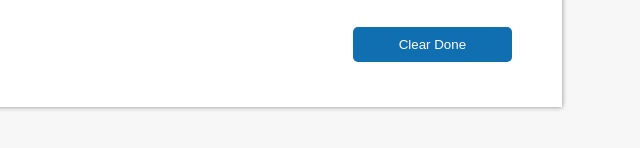
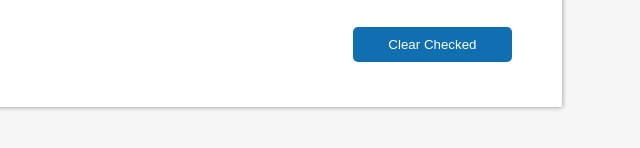
Before and after one commit to glushyk/todo-app-, a plain HTML site: page index.html in a window 1280 px wide. Shown: the part 336-484 px from the top of the page, 640-1280 px from the left. Drawn offline with nearby package versions, Linux system fonts and the light colour scheme.

Commit message:
fix
changed button name

```diff
--- a/index.html
+++ b/index.html
@@ -35,7 +35,7 @@
 		<footer class="row" ng-show="todo.isShow()">
 			<input type="checkbox" id="mark-all" ng-model="todo.checkAll" ng-click="todo.toggleCheckAll()" />
 			<label for="mark-all">All done</label>
-			<button class="btn remove" ng-click="todo.removeChecked()"></i>Clear Done</button>
+			<button class="btn remove" ng-click="todo.removeChecked()"></i>Clear Checked</button>
 		</footer>
 	</div>
 </div>
--- a/styles/main.css
+++ b/styles/main.css
@@ -1,4 +1,6 @@
-* {
+* ,
+*:before,
+*:after{
 	box-sizing: border-box;
 }
 body {
```
